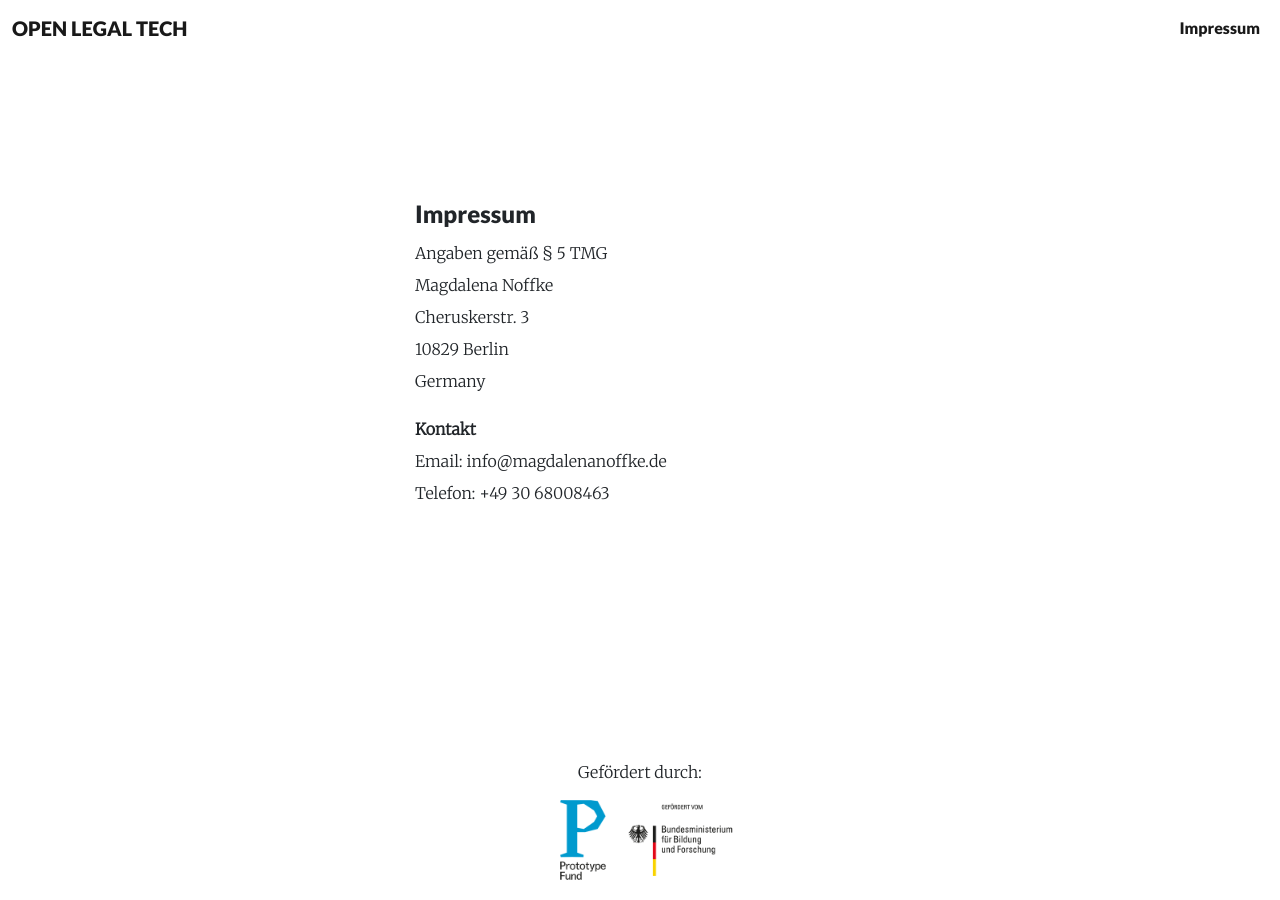
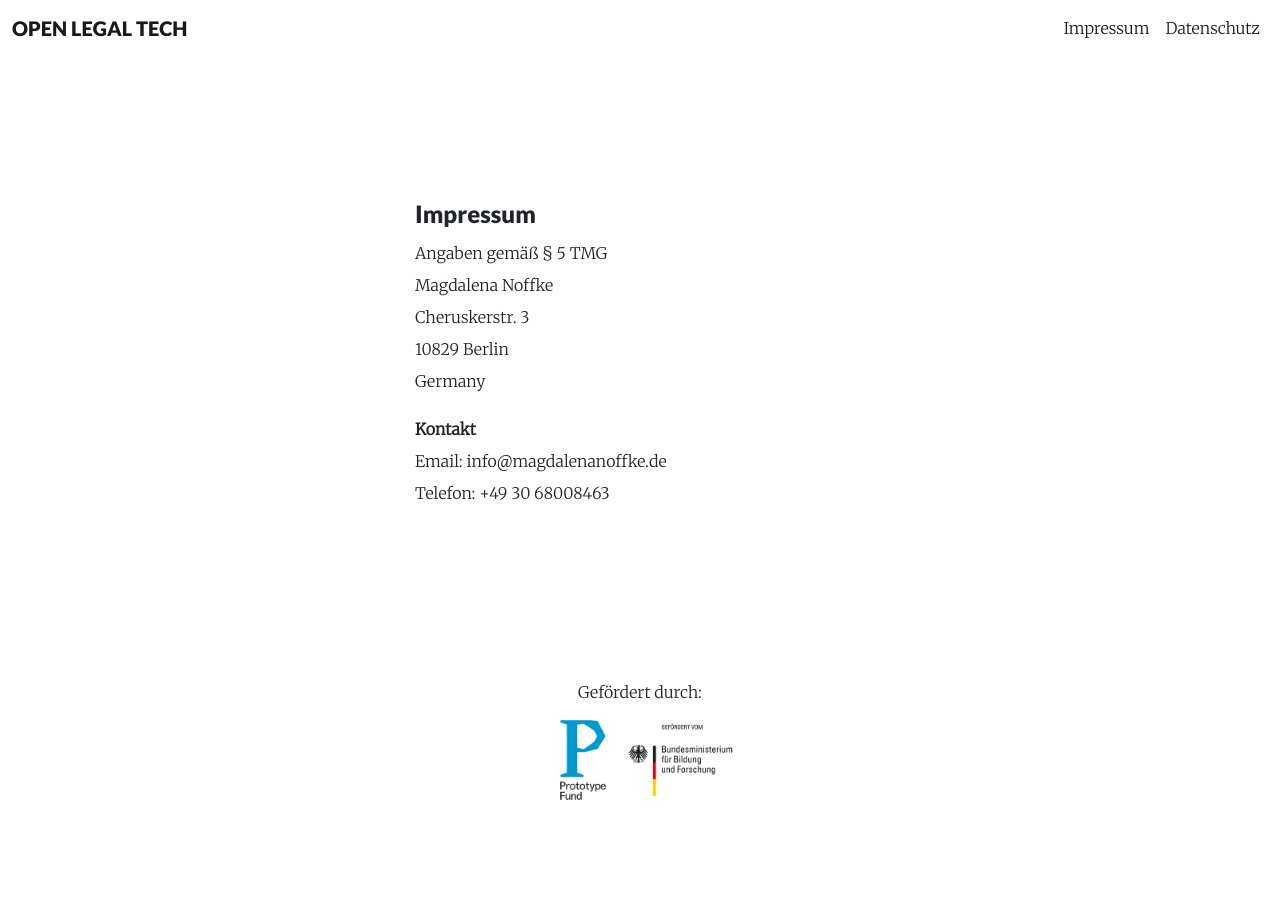
Before and after one commit to OpenLegalTech/OpenLegalTech.github.io, a Jekyll site: the page built from impressum.markdown, in a window 1280 px wide. Built offline with Jekyll 4.4.1, drawn with Linux system fonts in a browser that asks for light colours; some web fonts are replaced.

Commit message:
add datenschutz

```diff
--- a/_includes/header.html
+++ b/_includes/header.html
@@ -17,7 +17,10 @@
       <div class="collapse navbar-collapse" id="navbarText">
         <ul class="navbar-nav ms-auto mb-2 mb-lg-0">
           <li class="nav-item">
-            <a class="nav-link active" aria-current="page" href="/impressum">Impressum</a>
+            <a class="nav-link active font-serif" aria-current="page" href="/impressum">Impressum</a>
+          </li>
+          <li class="nav-item">
+            <a class="nav-link active font-serif" aria-current="page" href="/datenschutz">Datenschutz</a>
           </li>
         </ul>
       </div>
--- a/_layouts/page.html
+++ b/_layouts/page.html
@@ -11,7 +11,7 @@ layout: default
         <h1 class="font-sans-serif">{{ page.title | escape }}</h1>
       </header>
 
-      <div>
+      <div class="markdown-conent">
         {{ content }}
       </div>
 
--- a/_sass/_base.scss
+++ b/_sass/_base.scss
@@ -16,6 +16,10 @@ a {
 
 .font-sans-serif {
     font-family: $font-family-sans-serif;
+}
+
+.font-serif {
+    font-family: $font-family-serif;
 }
 
 .content {
@@ -63,3 +67,10 @@ a {
         font-size: 1.25rem;
         font-family: $font-family-sans-serif;
 }
+
+.markdown-conent {
+    h5 {
+        margin-bottom: $spacer;
+        margin-top: 3*$spacer;
+    }
+}
--- a/_sass/_footer.scss
+++ b/_sass/_footer.scss
@@ -1,5 +1,6 @@
 footer {
     font-family: $font-family-serif;
+    padding-bottom: 80px;
     img {
         height: 80px;
         margin-left: $spacer;
```
Also changed, not shown: datenschutz.markdown (added, +30 -0 lines).
